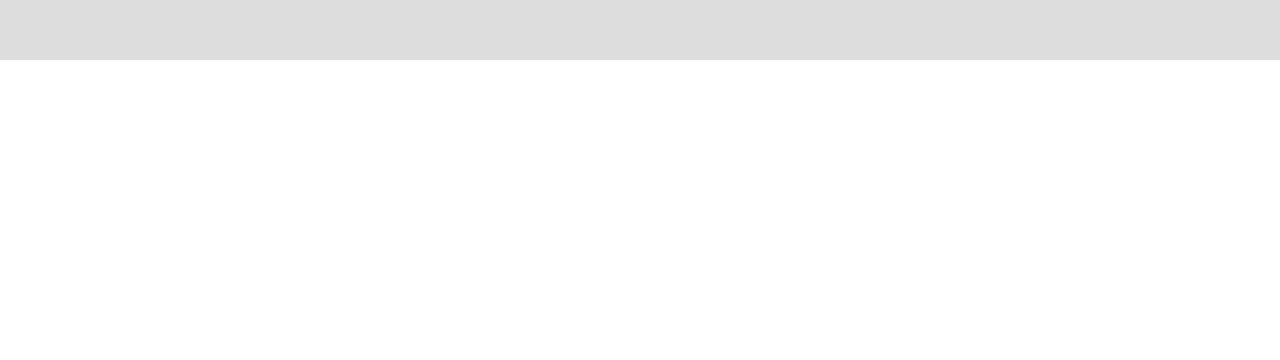
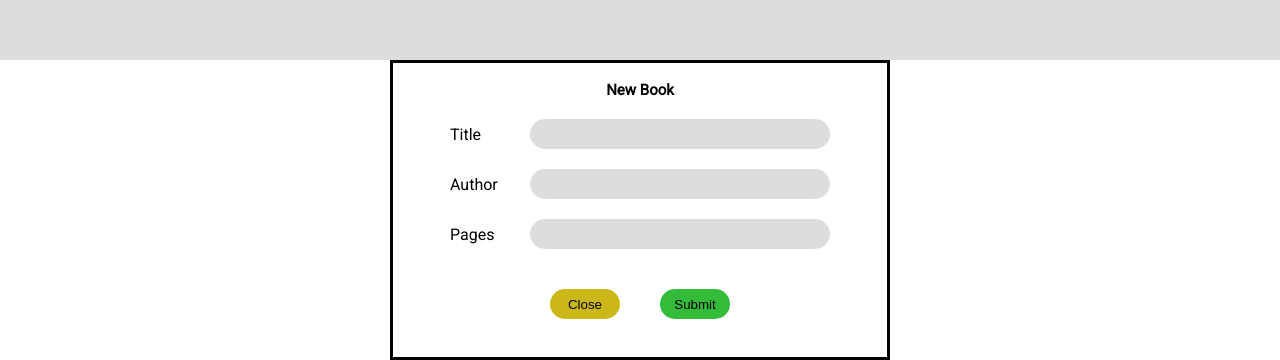
Before and after one commit to davidreichardt/library, a plain HTML site: page index.html in a window 1280 px wide. Shown: the part 865-1225 px from the top of the page. Before the commit the page ends 925 px from the top, so only its background shows below. Drawn offline with Linux system fonts and the light colour scheme.

Commit message:
added form layout and functions to add form data to object and push to array

```diff
--- a/index.html
+++ b/index.html
@@ -27,13 +27,24 @@
     </div>
 
     <dialog>
-      <form>
-        <label for="new-book-title">Title</label>
-        <input type="text" name="new-book-title" id="new-book-title">
-        <label for="new-book-author">Author</label>
-        <input type="text" name="new-book-author" id="new-book-author">
-        <label for="new-book-pages">Author</label>
-        <input type="number" name="new-book-pages" id="new-book-pages">
+      <h2>New Book</h2>
+      <form id="new-book-form">
+        <div class="input-container">
+          <label for="new-book-title">Title</label>
+          <input type="text" name="new-book-title" id="new-book-title" focus required />
+        </div>
+        <div class="input-container">
+          <label for="new-book-author">Author</label>
+          <input type="text" name="new-book-author" id="new-book-author" required />
+        </div>
+        <div class="input-container">
+          <label for="new-book-pages">Pages</label>
+          <input type="number" name="new-book-pages" id="new-book-pages" required />
+        </div>
+        <div class="form-buttons">
+          <button type="button" class="close">Close</button>
+          <button type="submit" class="submit">Submit</button>
+        </div>
       </form>
     </dialog>
 
--- a/main.css
+++ b/main.css
@@ -2,6 +2,8 @@
   --blue: #1372bb;
   --yellow: #ccb718;
   --background: #a7a5a560;
+  --green: #00ac09cd;
+  --modal-backdrop: #1c1c1ca6;
 }
 
 html {
@@ -84,3 +86,60 @@ html {
   text-align: center;
   background-color: var(--yellow);
 }
+
+dialog {
+  display: flex;
+  flex-direction: column;
+  justify-content: center;
+  align-items: center;
+  width: 50rem;
+  height: 30rem;
+  margin: auto;
+  padding: 2rem;
+}
+
+.input-container {
+  display: grid;
+  grid-template-columns: 5rem 1fr;
+  gap: 3rem;
+  margin: 2rem;
+}
+
+.input-container label {
+  font-size: 1.6rem;
+  align-self: center;
+}
+
+.input-container input {
+  border: none;
+  border-radius: 15px;
+  background-color: var(--background);
+  width: 30rem;
+  height: 3rem;
+  padding: 1rem;
+}
+
+.form-buttons {
+  display: flex;
+  justify-content: center;
+}
+
+.form-buttons button {
+  width: 7rem;
+  height: 3rem;
+  border-radius: 15px;
+  border: none;
+  margin: 2rem;
+}
+
+.submit {
+  background-color: var(--green);
+}
+
+.close {
+  background-color: var(--yellow);
+}
+
+::backdrop {
+  background-color: var(--modal-backdrop);
+}
--- a/main.js
+++ b/main.js
@@ -1,10 +1,21 @@
 const myLibrary = [];
-const newBook = document.querySelector('.new-book');
+const newBookButton = document.querySelector('.new-book');
 const dialog = document.querySelector('dialog');
+const submit = document.querySelector('.submit');
+const close = document.querySelector('.close');
+const form = document.getElementById('new-book-form');
 
-newBook.addEventListener('click', () => {
+newBookButton.addEventListener('click', () => {
   dialog.showModal();
 });
+
+close.addEventListener('click', () => {
+  dialog.close();
+});
+
+function resetInputs() {
+
+}
 
 function Book(title, author, pages, read = false) {
   this.id = crypto.randomUUID();
@@ -14,6 +25,18 @@ function Book(title, author, pages, read = false) {
   this.read = read;
 }
 
-function addBookToLibrary() {
+function addBookToLibrary(title, author, pages) {
+  const book = new Book(title, author, pages);
+  myLibrary.push(book);
+  console.log(myLibrary);
+}
 
-}
+form.addEventListener('submit', (e) => {
+  e.preventDefault();
+  const title = document.getElementById('new-book-title').value.trim();
+  const author = document.getElementById('new-book-author').value.trim();
+  const pages = parseInt(document.getElementById('new-book-pages').value);
+  addBookToLibrary(title, author, pages);
+  form.reset();
+  dialog.close();
+});
```
